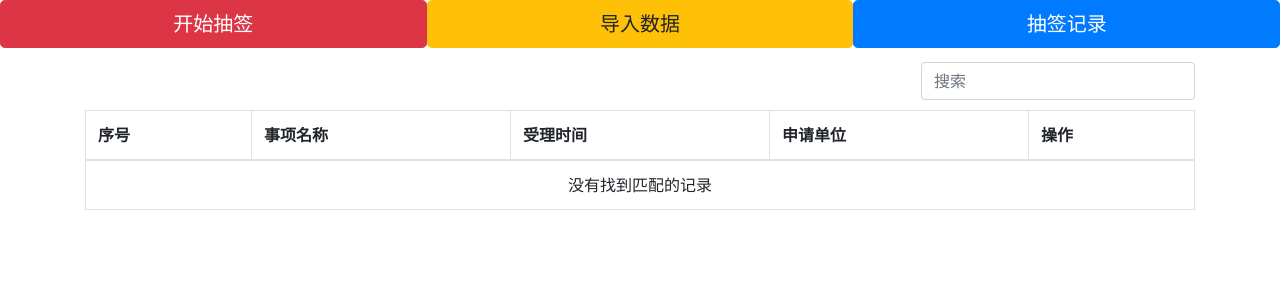
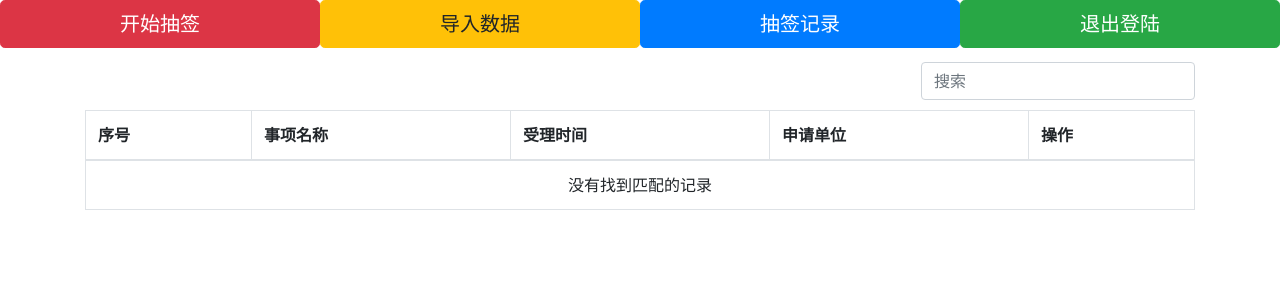
Before and after one commit to dalao-li/SelectSystem, a Flask app: page /log in a window 1280 px wide. Shown: the top 300 px of the page. Run offline with Flask 2, Linux system fonts and the light colour scheme; data that the repository does not hold is empty; some libraries are stand-ins or nearby versions.

Commit message:
修改按钮

```diff
--- a/templates/data.html
+++ b/templates/data.html
@@ -5,7 +5,7 @@
  * @Email: dalao_li@163.com
  * @Date: 2021-12-31 12:44:48
  * @LastEditors: DaLao
- * @LastEditTime: 2022-01-18 15:41:54
+ * @LastEditTime: 2022-01-18 18:33:38
 -->
 <!DOCTYPE html>
 <html lang="en">
@@ -30,6 +30,7 @@
         <button type="button" class="btn btn-danger flex-fill me-1 btn-lg" onclick="a('index')">开始抽签</button>
         <button type="button" class="btn btn-warning flex-fill me-1 btn-lg" onclick="a('data')">导入数据</button>
         <button type="button" class="btn btn-primary flex-fill btn-lg" onclick="a('log')">抽签记录</button>
+        <button type="button" class="btn btn-success flex-fill btn-lg" onclick="a('')">退出登陆</button>
     </div>
     <div class="container">
         <div class="input-group mb-3">
--- a/templates/index.html
+++ b/templates/index.html
@@ -5,7 +5,7 @@
  * @Email: dalao_li@163.com
  * @Date: 2021-12-31 08:08:19
  * @LastEditors: DaLao
- * @LastEditTime: 2022-01-18 18:20:43
+ * @LastEditTime: 2022-01-18 18:33:41
 -->
 <!DOCTYPE html>
 <html lang="en">
@@ -24,6 +24,7 @@
         <button type="button" class="btn btn-danger flex-fill me-1 btn-lg" onclick="a('index')">开始抽签</button>
         <button type="button" class="btn btn-warning flex-fill me-1 btn-lg" onclick="a('data')">导入数据</button>
         <button type="button" class="btn btn-primary flex-fill btn-lg" onclick="a('log')">抽签记录</button>
+        <button type="button" class="btn btn-success flex-fill btn-lg" onclick="a('')">退出登陆</button>
     </div>
 
     <div class="container mb-3">
--- a/templates/log.html
+++ b/templates/log.html
@@ -5,7 +5,7 @@
  * @Email: dalao_li@163.com
  * @Date: 2021-12-31 13:06:30
  * @LastEditors: DaLao
- * @LastEditTime: 2022-01-18 18:21:47
+ * @LastEditTime: 2022-01-18 18:33:14
 -->
 
 <!DOCTYPE html>
@@ -30,6 +30,7 @@
         <button type="button" class="btn btn-danger flex-fill me-1 btn-lg" onclick="a('index')">开始抽签</button>
         <button type="button" class="btn btn-warning flex-fill me-1 btn-lg" onclick="a('data')">导入数据</button>
         <button type="button" class="btn btn-primary flex-fill btn-lg" onclick="a('log')">抽签记录</button>
+        <button type="button" class="btn btn-success flex-fill btn-lg" onclick="a('')">退出登陆</button>
     </div>
     <div class="container">
         <div>
```
